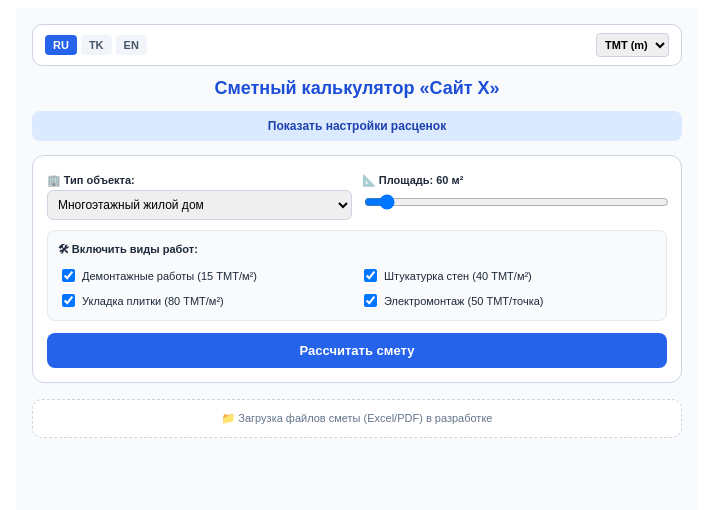
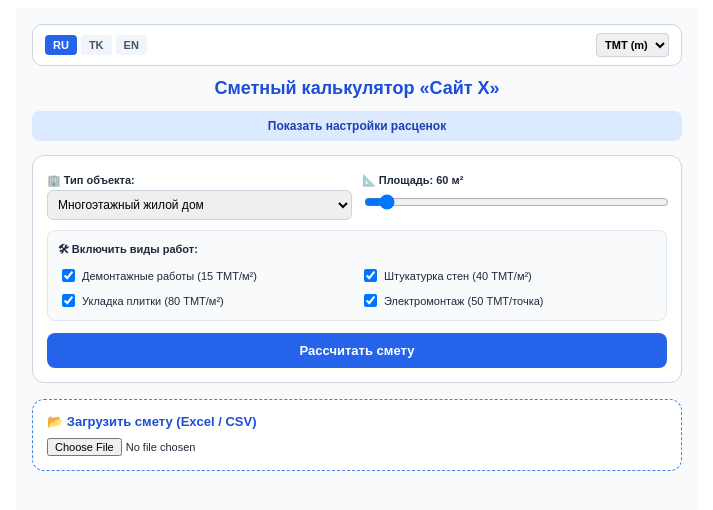
Before and after one commit to abdyrahym78-png/tm-smeta-calc, a React (Vite) app: page / in a window 1280 px wide. Shown: the top 510 px of the page, without its empty margins (283-996 px from the left). Built offline with nearby package versions, Linux system fonts and the light colour scheme.

Commit message:
feat: excel parser component integration

```diff
--- a/src/App.jsx
+++ b/src/App.jsx
@@ -50,9 +50,6 @@ export default function App() {
   const [selectedWorks, setSelectedWorks] = useState([1, 2, 3, 4]);
   const [manualResult, setManualResult] = useState(null);
 
-  const [clientName, setClientName] = useState('ИП "Заказчик"');
-  const [contractorName, setContractorName] = useState('ХО "Строитель-Х"');
-
   const t = i18n ? (i18n[lang] || i18n['RU']) : {};
 
   const handleAddCustomItem = () => {
@@ -77,8 +74,6 @@ export default function App() {
     if (objectType === 'Многоэтажный жилой дом' || repairClass === 'Многоэтажка') ratePerM2 = rates.multi || 950;
 
     const baseTotal = area * ratePerM2;
-
-    // Считаем выбранные доп. работы
     const selectedWorksTotal = (DEFAULT_WORKS || [])
       .filter(w => (selectedWorks || []).includes(w.id))
       .reduce((acc, w) => acc + (w.price * area), 0);
@@ -140,13 +135,12 @@ export default function App() {
         />
 
         <div style={{ marginTop: '16px' }}>
-          <FileUploader />
+          <FileUploader formatVal={formatVal} />
         </div>
 
         {ContractModal && (
           <ContractModal
-            show={showContract} manualResult={manualResult} clientName={clientName} setClientName={setClientName}
-            contractorName={contractorName} setContractorName={setContractorName} formatVal={formatVal} t={t}
+            show={showContract} manualResult={manualResult} formatVal={formatVal} t={t}
             onClose={() => setShowContract(false)}
           />
         )}
--- a/src/components/FileUploader.jsx
+++ b/src/components/FileUploader.jsx
@@ -1,9 +1,83 @@
-import React from 'react';
+import React, { useState } from 'react';
+import * as XLSX from 'xlsx';
 
-export default function FileUploader() {
+export default function FileUploader({ formatVal }) {
+  const [parsedData, setParsedData] = useState(null);
+  const [fileName, setFileName] = useState('');
+  const [loading, setLoading] = useState(false);
+
+  const handleFileUpload = (e) => {
+    const file = e.target.files[0];
+    if (!file) return;
+
+    setFileName(file.name);
+    setLoading(true);
+
+    const reader = new FileReader();
+    reader.onload = (evt) => {
+      try {
+        const bstr = evt.target.result;
+        const wb = XLSX.read(bstr, { type: 'binary' });
+        const wsname = wb.SheetNames[0];
+        const ws = wb.Sheets[wsname];
+        const data = XLSX.utils.sheet_to_json(ws, { header: 1 });
+
+        // Извлекаем строки с наименованиями и ценами/суммами
+        let totalSum = 0;
+        const items = [];
+
+        data.forEach((row, idx) => {
+          if (idx === 0 || !row || row.length === 0) return;
+          const name = row[0] || row[1] || `Позиция ${idx}`;
+          // Ищем числовые значения в столбцах
+          const numValue = row.find(val => typeof val === 'number' && val > 0);
+          if (numValue) {
+            items.push({ name: String(name), sum: numValue });
+            totalSum += numValue;
+          }
+        });
+
+        setParsedData({ items, totalSum });
+      } catch (err) {
+        alert('Ошибка при чтении Excel файла: ' + err.message);
+      } finally {
+        setLoading(false);
+      }
+    };
+    reader.readAsBinaryString(file);
+  };
+
   return (
-    <div style={{ background: '#fff', padding: '12px', borderRadius: '10px', border: '1px dashed #cbd5e1', textAlign: 'center' }}>
-      <p style={{ margin: 0, fontSize: '11px', color: '#64748b' }}>📁 Загрузка файлов сметы (Excel/PDF) в разработке</p>
+    <div style={{ background: '#fff', padding: '14px', borderRadius: '12px', border: '1px dashed #3b82f6' }}>
+      <h4 style={{ margin: '0 0 8px 0', fontSize: '13px', color: '#1d4ed8' }}>📂 Загрузить смету (Excel / CSV)</h4>
+      <input
+        type="file"
+        accept=".xlsx, .xls, .csv"
+        onChange={handleFileUpload}
+        style={{ fontSize: '11px', width: '100%', cursor: 'pointer' }}
+      />
+
+      {loading && <p style={{ fontSize: '11px', color: '#64748b', marginTop: '6px' }}>Чтение файла...</p>}
+
+      {parsedData && (
+        <div style={{ marginTop: '10px', background: '#f8fafc', padding: '10px', borderRadius: '8px', border: '1px solid #cbd5e1' }}>
+          <p style={{ margin: '0 0 6px 0', fontSize: '11px', fontWeight: 'bold', color: '#0f172a' }}>
+            Файл: {fileName} (распознано позиций: {parsedData.items.length})
+          </p>
+          <div style={{ maxHeight: '120px', overflowY: 'auto', fontSize: '10px', color: '#334155' }}>
+            {parsedData.items.slice(0, 5).map((item, i) => (
+              <div key={i} style={{ display: 'flex', justifyContent: 'space-between', padding: '2px 0', borderBottom: '1px dashed #e2e8f0' }}>
+                <span>{item.name}</span>
+                <strong>{item.sum} TMT</strong>
+              </div>
+            ))}
+            {parsedData.items.length > 5 && <p style={{ margin: '4px 0 0 0', color: '#64748b' }}>...и еще {parsedData.items.length - 5} позиций</p>}
+          </div>
+          <h4 style={{ margin: '8px 0 0 0', color: '#16a34a', fontSize: '13px' }}>
+            Распознанная сумма: {formatVal ? formatVal(parsedData.totalSum) : `${parsedData.totalSum} TMT`}
+          </h4>
+        </div>
+      )}
     </div>
   );
 }
```
Also changed, not shown: 1 other file (tests, documents, lock files or other folders).
